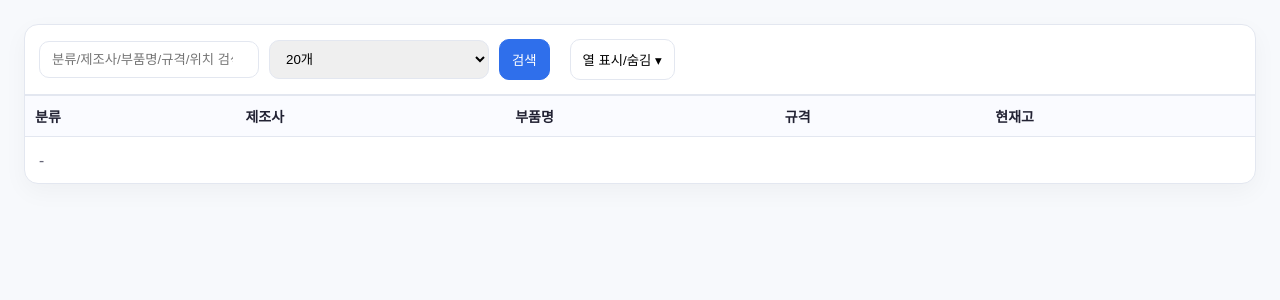
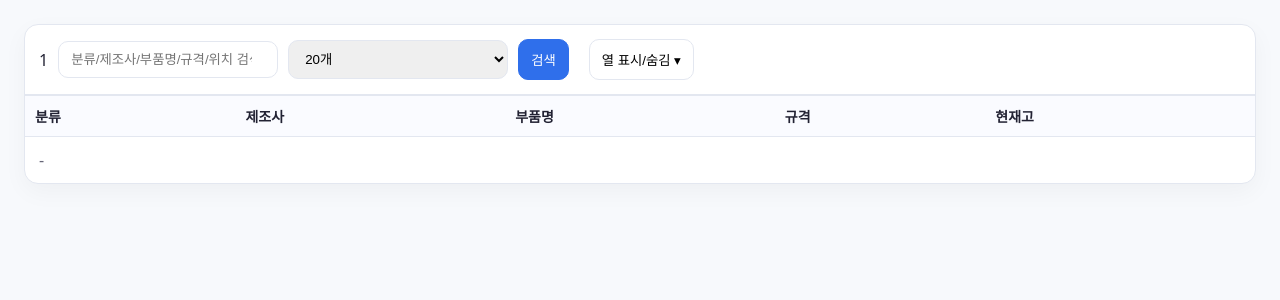
Before and after one commit to dangeun0/FnS_Web, a Flask app: page /inventory/page in a window 1280 px wide. Shown: the part 66-366 px from the top of the page. Run offline with Flask 3, Linux system fonts and the light colour scheme; the visitor is signed in with stand-in values (Sample User, id 1); lists and menus that the app fills with data are empty.

Commit message:
디버그

```diff
--- a/templates/inventory.html
+++ b/templates/inventory.html
@@ -1,14 +1,14 @@
 {% extends "base.html" %}
 
 {% block title %}재고 목록{% endblock %}
-1
+
 {% block styles %}
   <link rel="stylesheet" href="{{ url_for('static', filename='css/inventory.css') }}">
 {% endblock %}
 
 {% block content %}
   <div class="card">
-    <div class="toolbar">
+    <div class="toolbar">1
       <input id="q" type="search" placeholder="분류/제조사/부품명/규격/위치 검색…" />
       <select id="perPage">
         <option value="10">10개</option>
```
